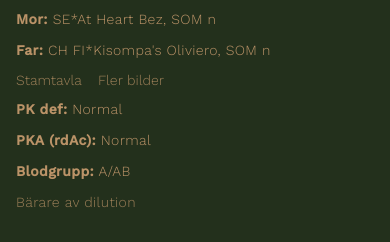
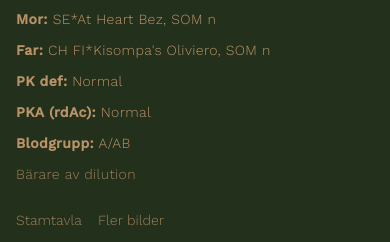
Before and after one commit to swartbergs/at-heart-somali, a React (Vite) app: page /avelshanar in a window 390 px wide. Shown: the part 585-827 px from the top of the page. Built offline with nearby package versions, Linux system fonts and the light colour scheme; the HTML template or start-up script is replaced by a standard one.

Commit message:
Fix Avelshanar page layout

```diff
--- a/src/pages/Avelshanar.tsx
+++ b/src/pages/Avelshanar.tsx
@@ -200,7 +200,8 @@ const Avelshanar = () => {
           <p className="font-light">
             <span className="font-semibold">Far:</span> {cat.father}
           </p>
-          <div className="flex gap-4">
+          {/* Links - visible only on desktop */}
+          <div className="hidden md:flex gap-4">
             <a href={cat.stamtavlaLink} className="font-light text-brand-gold/80 hover:text-brand-gold transition-colors">
               {cat.stamtavla}
             </a>
@@ -225,6 +226,16 @@ const Avelshanar = () => {
             <p className="font-light text-brand-gold/80">{cat.genes}</p>
           )}
         </div>
+      </div>
+
+      {/* Links - visible only on mobile, at the bottom */}
+      <div className="flex gap-4 md:hidden text-brand-gold font-body text-sm max-w-2xl mx-auto mt-4">
+        <a href={cat.stamtavlaLink} className="font-light text-brand-gold/80 hover:text-brand-gold transition-colors">
+          {cat.stamtavla}
+        </a>
+        <a href={cat.moreImagesLink} className="font-light text-brand-gold/80 hover:text-brand-gold transition-colors">
+          Fler bilder
+        </a>
       </div>
 
       {/* Show Merits Section */}
```
